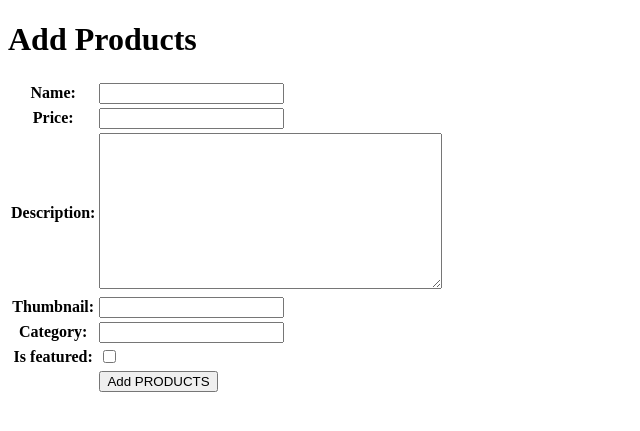
After one commit to JohannesNichola/eshop-pbp, a Django app: page /create-products/ in a window 1280 px wide. The commit adds this page. Shown: the top 431 px of the page, without its empty margins (0-640 px from the left). Run offline with Django 5.2, Linux system fonts and the light colour scheme.

Commit message:
end of tugas 3

```diff
--- a/eshop_pbp/settings.py
+++ b/eshop_pbp/settings.py
@@ -31,6 +31,10 @@ DEBUG = True
 
 ALLOWED_HOSTS = ["localhost", "127.0.0.1", "johannes-nichola-eshoppbp.pbp.cs.ui.ac.id"]
 
+CSRF_TRUSTED_ORIGINS = [
+    "https://johannes-nichola-eshoppbp.pbp.cs.ui.ac.id/"
+]
+
 # Application definition
 
 INSTALLED_APPS = [
@@ -58,7 +62,7 @@ ROOT_URLCONF = 'eshop_pbp.urls'
 TEMPLATES = [
     {
         'BACKEND': 'django.template.backends.django.DjangoTemplates',
-        'DIRS': [],
+        'DIRS': [BASE_DIR / 'templates'],
         'APP_DIRS': True,
         'OPTIONS': {
             'context_processors': [
--- /dev/null
+++ b/main/forms.py
@@ -0,0 +1,7 @@
+from django.forms import ModelForm
+from main.models import Products
+
+class ProductsForm(ModelForm):
+    class Meta:
+        model = Products
+        fields = ["name", "price", "description", "thumbnail", "category", "is_featured"]
--- a/main/models.py
+++ b/main/models.py
@@ -1,6 +1,6 @@
 from django.db import models
 
-class Product(models.Model):
+class Products(models.Model):
     name = models.CharField(max_length=100)
     price = models.IntegerField()
     description = models.TextField()
--- /dev/null
+++ b/main/templates/create_products.html
@@ -0,0 +1,18 @@
+{% extends 'base.html' %}
+{% block content %}
+<h1>Add Products</h1>
+
+<form method="POST">
+  {% csrf_token %}
+  <table>
+    {{ form.as_table }}
+    <tr>
+      <td></td>
+      <td>
+        <input type="submit" value="Add PRODUCTS" />
+      </td>
+    </tr>
+  </table>
+</form>
+
+{% endblock %}
--- a/main/urls.py
+++ b/main/urls.py
@@ -1,6 +1,14 @@
 from django.urls import path
-from . import views
+from main.views import show_main, create_products, show_products, show_xml, show_json, show_xml_by_id, show_json_by_id
+
+app_name = 'main'
 
 urlpatterns = [
-    path("", views.show_main, name="show_main"),
+    path('', show_main, name='show_main'),
+    path('create-products/', create_products, name='create_products'),
+    path('products/<str:id>/', show_products, name='show_products'),
+    path('xml/', show_xml, name='show_xml'),
+    path('json/', show_json, name='show_json'),
+    path('xml/<str:products_id>/', show_xml_by_id, name='show_xml_by_id'),
+    path('json/<str:products_id>/', show_json_by_id, name='show_json_by_id'),
 ]
--- a/main/views.py
+++ b/main/views.py
@@ -1,11 +1,63 @@
-from django.shortcuts import render
-from .models import Product
+from django.http import HttpResponse
+from django.core import serializers
+from django.shortcuts import render, redirect, get_object_or_404
+from main.forms import ProductsForm
+from main.models import Products
 
 def show_main(request):
-    products = Product.objects.all()  # ambil semua produk
+    products_list = Products.objects.all()
+
     context = {
-        "app_name": "eshop-pbp",
-        "student_name": "Johannes Nichola Simatupang",
-        "student_class": "PBP A",
-        "products": products}
+        'app'       : 'Offside!',
+        'name'      : 'Johannes Nichola Simatupang',
+        'class'     : 'PBP A',
+        'products_list' : products_list
+    }
+
     return render(request, "main.html", context)
+
+def create_products(request):
+    form = ProductsForm(request.POST or None)
+
+    if form.is_valid() and request.method == "POST":
+        form.save()
+        return redirect('main:show_main')
+
+    context = {'form': form}
+    return render(request, "create_products.html", context)
+
+def show_products(request, id):
+    products = get_object_or_404(Products, pk=id)
+    products.increment_views()
+
+    context = {
+        'products': products
+    }
+
+    return render(request, "products_detail.html", context)
+
+def show_xml(request):
+    products_list = Products.objects.all()
+    xml_data = serializers.serialize("xml", products_list)
+    return HttpResponse(xml_data, content_type="application/xml")
+
+def show_json(request):
+    products_list = Products.objects.all()
+    json_data = serializers.serialize("json", products_list)
+    return HttpResponse(json_data, content_type="application/json")
+
+def show_xml_by_id(request, products_id):
+    try:
+        products_item = Products.objects.filter(pk=products_id)
+        xml_data = serializers.serialize("xml", products_item)
+        return HttpResponse(xml_data, content_type="application/xml")
+    except Products.DoesNotExist:
+        return HttpResponse(status=404)
+
+def show_json_by_id(request, products_id):
+    try:
+        products_item = Products.objects.get(pk=products_id)
+        json_data = serializers.serialize("json", [products_item])
+        return HttpResponse(json_data, content_type="application/json")
+    except Products.DoesNotExist:
+        return HttpResponse(status=404)
--- /dev/null
+++ b/templates/base.html
@@ -0,0 +1,13 @@
+{% load static %}
+<!DOCTYPE html>
+<html lang="en">
+<head>
+    <meta charset="UTF-8" />
+    <meta name="viewport" content="width=device-width, initial-scale=1.0" />
+    {% block meta %} {% endblock meta %}
+</head>
+
+<body>
+    {% block content %} {% endblock content %}
+</body>
+</html>
```
Also changed, not shown: main/templates/main.html (+46 -14 lines), main/templates/products_detail.html (added, +18 -0 lines), README.md, images/json.png (added), images/xml.png (added), main/migrations/0002_rename_product_products.py (added).
